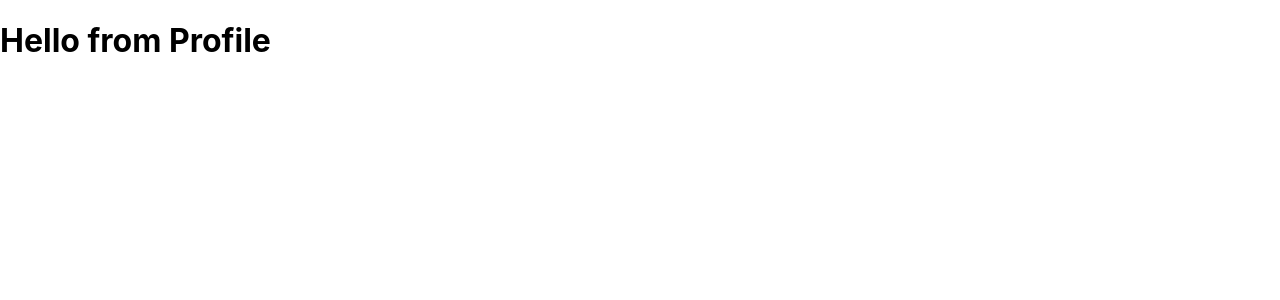
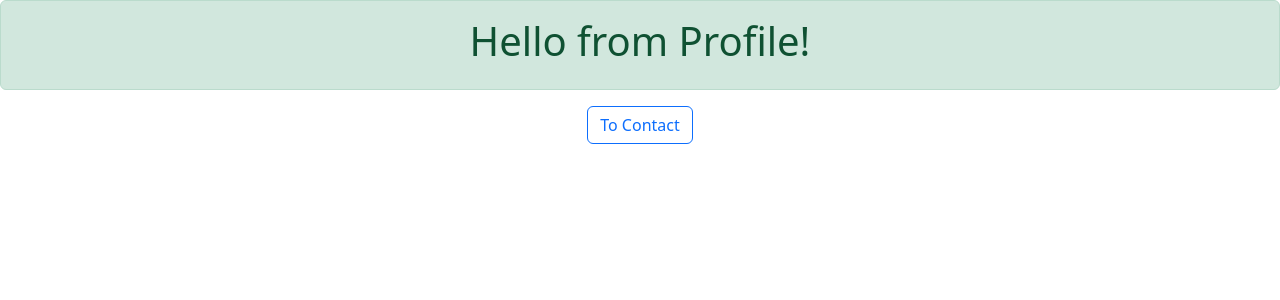
Before and after one commit to Wilson-Chu/react-router-demo, a React (Create React App) app: page /profile in a window 1280 px wide. Shown: the top 300 px of the page. Built offline with nearby package versions, Linux system fonts and the light colour scheme.

Commit message:
implemented simple Routers in all components, used Bootstrap for UI

```diff
--- a/package.json
+++ b/package.json
@@ -6,7 +6,9 @@
     "@testing-library/jest-dom": "^5.16.4",
     "@testing-library/react": "^13.3.0",
     "@testing-library/user-event": "^13.5.0",
+    "bootstrap": "^5.2.0",
     "react": "^18.2.0",
+    "react-bootstrap": "^2.4.0",
     "react-dom": "^18.2.0",
     "react-router-dom": "^6.3.0",
     "react-scripts": "5.0.1",
--- a/src/App.js
+++ b/src/App.js
@@ -1,7 +1,18 @@
+import { Link } from "react-router-dom";
+import Button from "react-bootstrap/Button";
+import Alert from "react-bootstrap/Alert";
+
 const App = () => {
   return (
     <div>
-      <h1>Hello from App</h1>
+      <Alert>
+        <h1>Hello from Home!</h1>
+      </Alert>
+      <div className="redirect-btn">
+        <Link to="/profile">
+          <Button variant="outline-primary">To Profile</Button>
+        </Link>
+      </div>
     </div>
   );
 };
--- a/src/Contact.js
+++ b/src/Contact.js
@@ -1,9 +1,20 @@
+import { Link } from "react-router-dom";
+import Button from "react-bootstrap/Button";
+import Alert from "react-bootstrap/Alert";
+
 const Contact = () => {
-    return (
-        <div>
-            <h1>Contact Us!</h1>
-        </div>
-    );
+  return (
+    <div>
+      <Alert variant="success">
+        <h1>Hello from Contact!</h1>
+      </Alert>
+      <div className="redirect-btn">
+        <Link to="/">
+          <Button variant="outline-primary">To Home</Button>
+        </Link>
+      </div>
+    </div>
+  );
 };
 
 export default Contact;
--- a/src/Error.js
+++ b/src/Error.js
@@ -1,11 +1,20 @@
-import React from "react";
+import Alert from "react-bootstrap/Alert";
+import { Link } from "react-router-dom";
+import Button from "react-bootstrap/Button";
 
 const Error = () => {
   return (
-    <>
-      <h2>Error 404</h2>
-      <p>Page Note Found</p>
-    </>
+    <div>
+      <Alert variant="warning">
+        <h2>Error 404</h2>
+        <p>Page Note Found</p>
+      </Alert>
+      <div className="redirect-btn">
+        <Link to="/">
+          <Button variant="outline-primary">Back to Home</Button>
+        </Link>
+      </div>
+    </div>
   );
 };
 
--- a/src/Profile.js
+++ b/src/Profile.js
@@ -1,9 +1,20 @@
+import { Link } from "react-router-dom";
+import Button from "react-bootstrap/Button";
+import Alert from "react-bootstrap/Alert";
+
 const Profile = () => {
-    return (
-        <div>
-            <h1>Hello from Profile</h1>
-        </div>
-    );
+  return (
+    <div>
+      <Alert variant="success">
+        <h1>Hello from Profile!</h1>
+      </Alert>
+      <div className="redirect-btn">
+        <Link to="/contact">
+          <Button variant="outline-primary">To Contact</Button>
+        </Link>
+      </div>
+    </div>
+  );
 };
 
 export default Profile;
--- a/src/index.css
+++ b/src/index.css
@@ -1,13 +1,8 @@
-body {
-  margin: 0;
-  font-family: -apple-system, BlinkMacSystemFont, 'Segoe UI', 'Roboto', 'Oxygen',
-    'Ubuntu', 'Cantarell', 'Fira Sans', 'Droid Sans', 'Helvetica Neue',
-    sans-serif;
-  -webkit-font-smoothing: antialiased;
-  -moz-osx-font-smoothing: grayscale;
+.alert {
+  text-align: center;
 }
 
-code {
-  font-family: source-code-pro, Menlo, Monaco, Consolas, 'Courier New',
-    monospace;
+.redirect-btn {
+  display: flex;
+  justify-content: center;
 }
--- a/src/index.js
+++ b/src/index.js
@@ -1,9 +1,10 @@
 import React from "react";
 import ReactDOM from "react-dom/client";
 import RouteSwitch from "./RouteSwitch";
-import './index.css';
+import "bootstrap/dist/css/bootstrap.min.css";
+import "./index.css";
 
-const root = ReactDOM.createRoot(document.getElementById('root'));
+const root = ReactDOM.createRoot(document.getElementById("root"));
 root.render(
   <React.StrictMode>
     <RouteSwitch />
```
Also changed, not shown: 1 other file (tests, documents, lock files or other folders).
